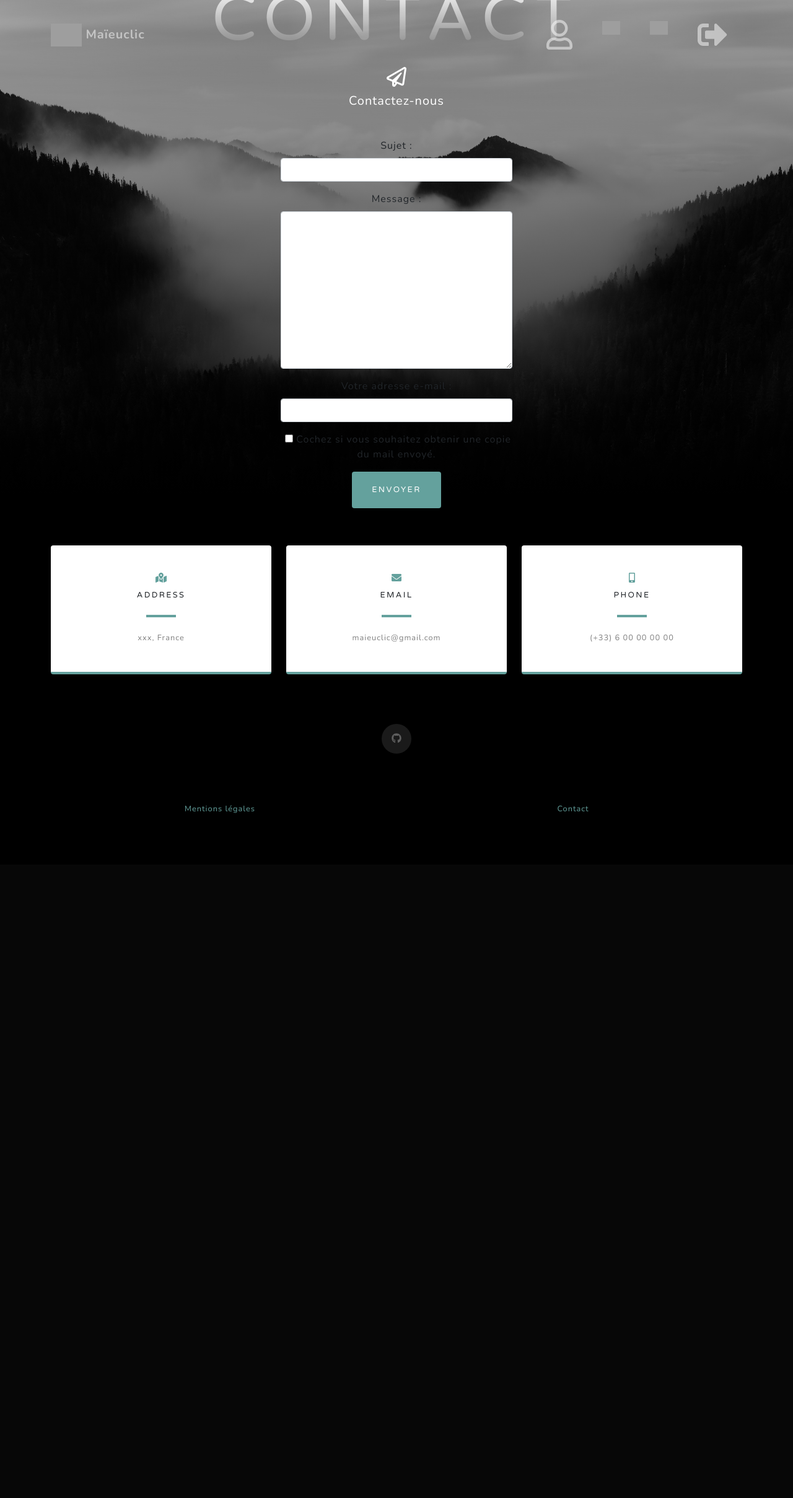
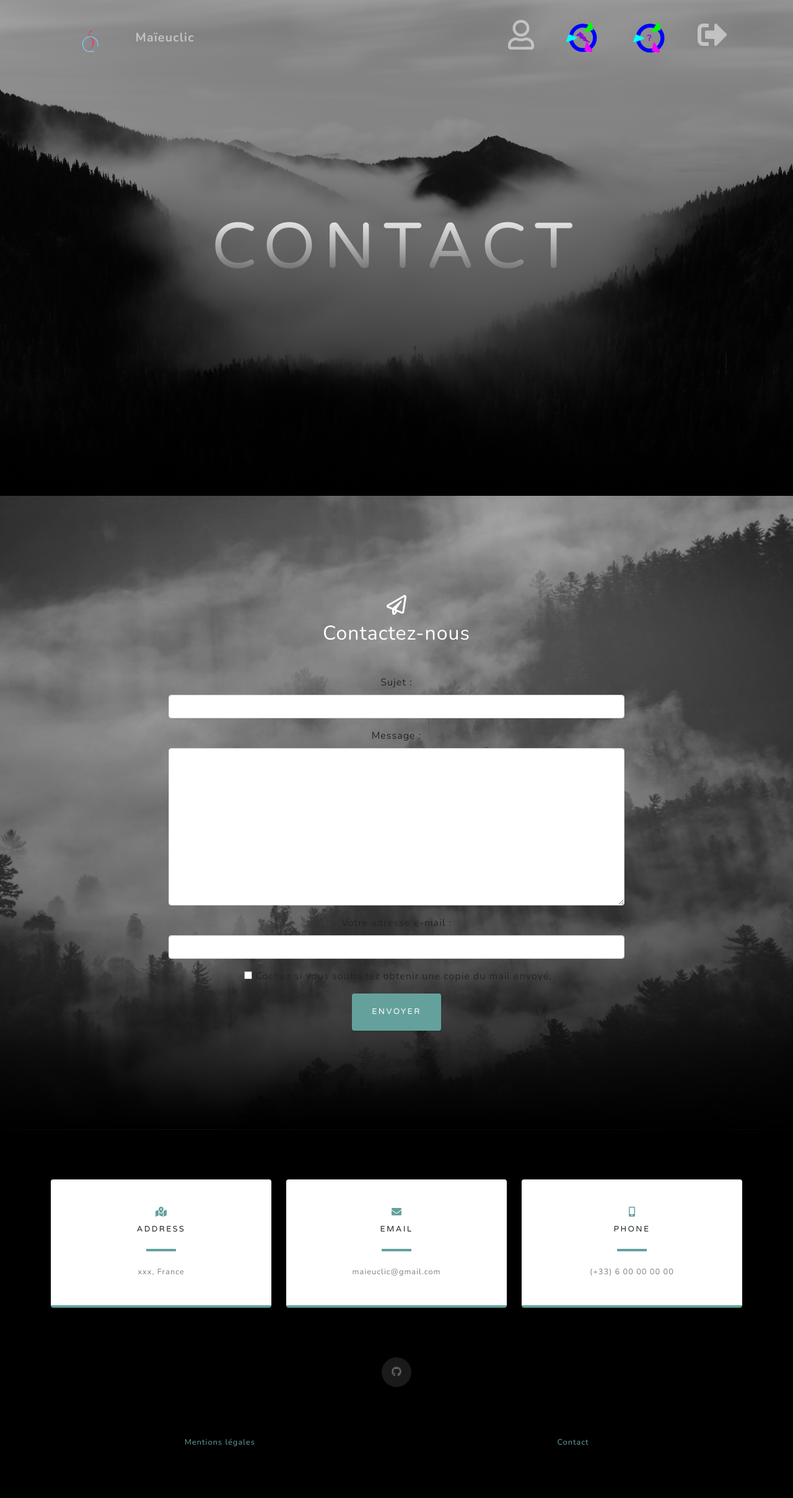
Before and after one commit to elwaze/Maieuclic, a Django app: page /contact in a window 1280 px wide. Shown: the whole page at 62% size. Before the commit the page ends 1312 px from the top, so only its background shows below. Run offline with Django 3.2, Linux system fonts and the light colour scheme; the visitor is signed in with stand-in values (Sample User, id 1); some libraries are stand-ins or nearby versions; grey boxes are pictures that could not be loaded.

Commit message:
changed html templates (more esthetics) and added logos

```diff
--- a/maieuclic_project/core/templates/contact.html
+++ b/maieuclic_project/core/templates/contact.html
@@ -9,7 +9,13 @@
         <div class="container d-flex h-100 align-items-center">
             <div class="mx-auto text-center">
                 <h1 class="mx-auto my-0 text-uppercase">Contact</h1>
-                <br>
+            </div>
+        </div>
+    </header>
+    <!-- Contact form -->
+    <section class="signup-section" id="signup">
+        <div class="container">
+            <div class="row">
                 <div class="col-md-10 col-lg-8 mx-auto text-center">
                     <svg class="svg-inline--fa fa-paper-plane fa-w-16 fa-2x mb-2 text-white" aria-hidden="true" focusable="false" data-prefix="far" data-icon="paper-plane" role="img" xmlns="http://www.w3.org/2000/svg" viewBox="0 0 512 512" data-fa-i2svg=""><path fill="currentColor" d="M440 6.5L24 246.4c-34.4 19.9-31.1 70.8 5.7 85.9L144 379.6V464c0 46.4 59.2 65.5 86.6 28.6l43.8-59.1 111.9 46.2c5.9 2.4 12.1 3.6 18.3 3.6 8.2 0 16.3-2.1 23.6-6.2 12.8-7.2 21.6-20 23.9-34.5l59.4-387.2c6.1-40.1-36.9-68.8-71.5-48.9zM192 464v-64.6l36.6 15.1L192 464zm212.6-28.7l-153.8-63.5L391 169.5c10.7-15.5-9.5-33.5-23.7-21.2L155.8 332.6 48 288 464 48l-59.4 387.3z"></path></svg><!-- <i class="far fa-paper-plane fa-2x mb-2 text-white"></i> Font Awesome fontawesome.com -->
                     <h2 class="text-white mb-5">Contactez-nous</h2>
@@ -38,7 +44,8 @@
                 </div>
             </div>
         </div>
-    </header>
+    </section>
+
     <!-- Contact-->
     <section class="contact-section bg-black">
         <div class="container">
--- a/maieuclic_project/core/templates/legal_notices.html
+++ b/maieuclic_project/core/templates/legal_notices.html
@@ -25,7 +25,7 @@
                 <p> Logo su site :
                   <a href="https://siane link" title="Siane">Siane</a>
                   <br>
-              </p>
+                </p>
             </div>
         </div>
     </header>
--- a/maieuclic_project/permut_creation/templates/permut_search.html
+++ b/maieuclic_project/permut_creation/templates/permut_search.html
@@ -20,6 +20,7 @@
 <section class="page-section bg-secondary" id="permut_leave">
     <div class="col-lg-12 text-center text-white">
         <p class="text-white-50 mb-4">
+            <br>
         Le poste que je libère :
             <form method="post">
                 {% csrf_token %}
--- a/maieuclic_project/permut_management/templates/my_permut.html
+++ b/maieuclic_project/permut_management/templates/my_permut.html
@@ -11,7 +11,7 @@
       <div class="row h-100 align-items-center justify-content-center text-center">
           <div class="col-lg-10">
             <h1 class="text-uppercase text-white font-weight-bold">
-                    Mes permutations possibles
+                    Mes permuts possibles
             </h1>
           </div>
       </div>
@@ -23,6 +23,7 @@
 <section class="page-section bg-secondary" id="permut">
     <div class="col-lg-12 text-center text-white">
         <p class="text-white-50 mb-4">
+            <br>
             Poste à pourvoir : {{ permutation.place }}
             Coordonnées de la personne qui libère le poste : {{ permutation.mail }} ; {{ permutation.phone }}
             <form method="post">
@@ -30,6 +31,7 @@
                 {{ form.as_p }}
                 <button class="btn btn-primary mx-auto" type="submit" id="changepermutstate">Modifier</button>
             </form>
+        <br>
         </p>
     </div>
 </section>
--- a/maieuclic_project/templates/base.html
+++ b/maieuclic_project/templates/base.html
@@ -29,7 +29,7 @@
         <nav class="navbar navbar-expand-lg navbar-light fixed-top" id="mainNav">
             <div class="container">
                 <a class="navbar-brand js-scroll-trigger" href="{% url 'homepage' %}">
-                    <img src="{% static 'assets/img/logo_maieuclic.png' %}" alt="logo" id="logo" width="50px">
+                    <img src="{% static 'assets/img/logo_maieuclic.svg' %}" alt="logo" id="logo" width="130px">
                     Maïeuclic
                 </a>
                 <button class="navbar-toggler navbar-toggler-right" type="button" data-toggle="collapse" data-target="#navbarResponsive" aria-controls="navbarResponsive" aria-expanded="false" aria-label="Toggle navigation">
@@ -52,12 +52,12 @@
                         {% if user.is_authenticated %}
                         <li class="nav-item">
                             <a class="nav-link js-scroll-trigger" href="{% url 'my_permut' %}">
-                                <img src="{% static 'assets/img/logo-permut.png' %}" alt="Mes permutations" id="my_permut" width="29px">
+                                <img src="{% static 'assets/img/logo-permut.svg' %}" alt="Mes permutations" id="my_permut" width="60px">
                             </a>
                         </li>
                         <li class="nav-item">
                             <a class="nav-link js-scroll-trigger" href="{% url 'permut_search' %}">
-                                <img src="{% static 'assets/img/logo-search.png' %}" alt="Rechercher une permutation" id="permut_search" width="29px">
+                                <img src="{% static 'assets/img/logo-search.svg' %}" alt="Rechercher une permutation" id="permut_search" width="60px">
                             </a>
                         </li>
                         <li class="nav-item">
--- a/maieuclic_project/user/templates/my_account.html
+++ b/maieuclic_project/user/templates/my_account.html
@@ -23,11 +23,13 @@
 <section class="page-section bg-secondary" id="user_details">
     <div class="col-lg-12 text-center text-white">
         <p class="text-white-50 mb-4">
+        <br>
             <form method="post">
                 {% csrf_token %}
                 {{ form.as_p }}
                 <button class="btn btn-primary mx-auto" type="submit" id="change">Modifier</button>
             </form>
+        <br>
         </p>
     </div>
 </section>
```
Also changed, not shown: maieuclic_project/tests/test_fixtures.json (added, +35 -0 lines), maieuclic_project/tests/unit/permut_management/test_permut_management.py (added, +15 -0 lines), maieuclic_project/tests/unit/permut_management/tests_models.py (+50 -0 lines), maieuclic_project/static/assets/img/logo-permut.svg (added), maieuclic_project/static/assets/img/logo-search.svg (added), maieuclic_project/static/assets/img/logo_maieuclic-favicon.png (added), maieuclic_project/static/assets/img/logo_maieuclic.png (added), maieuclic_project/static/assets/img/logo_maieuclic.svg (added).
